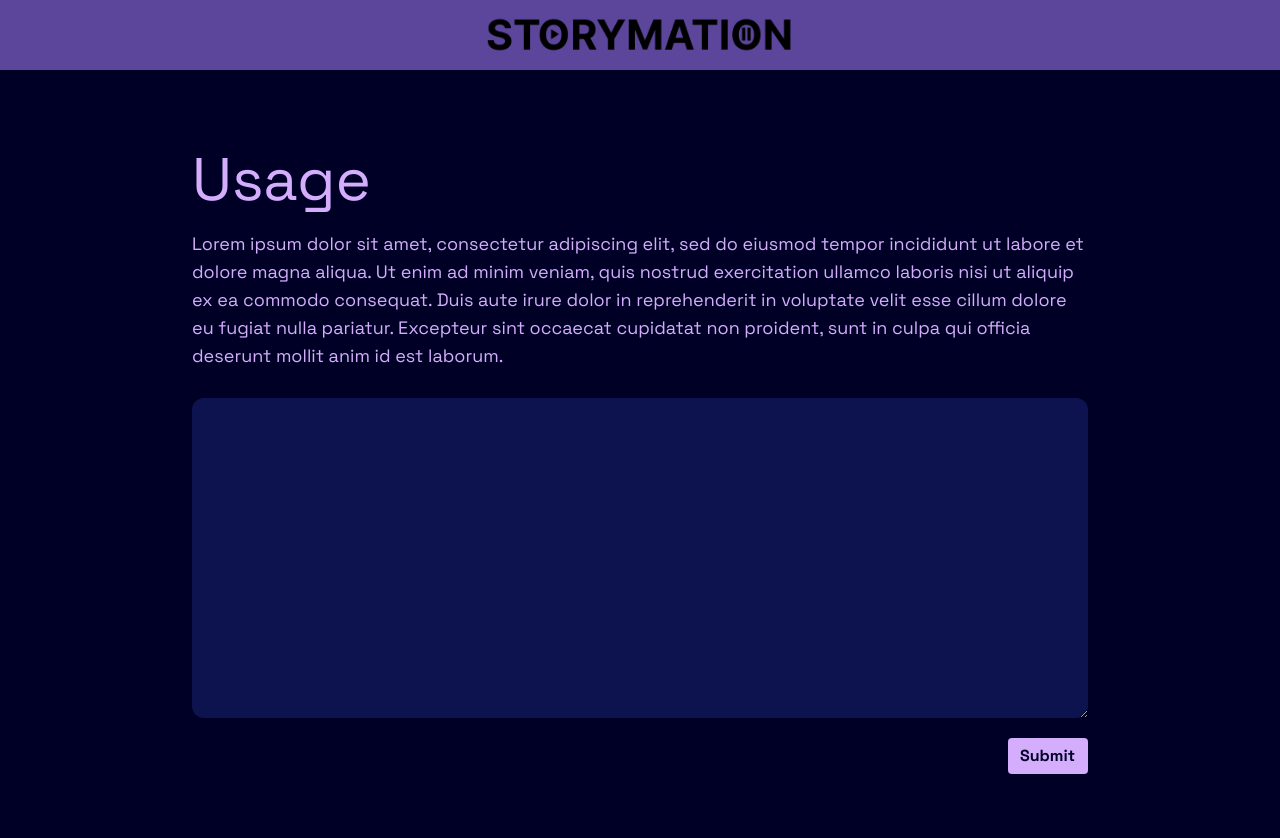
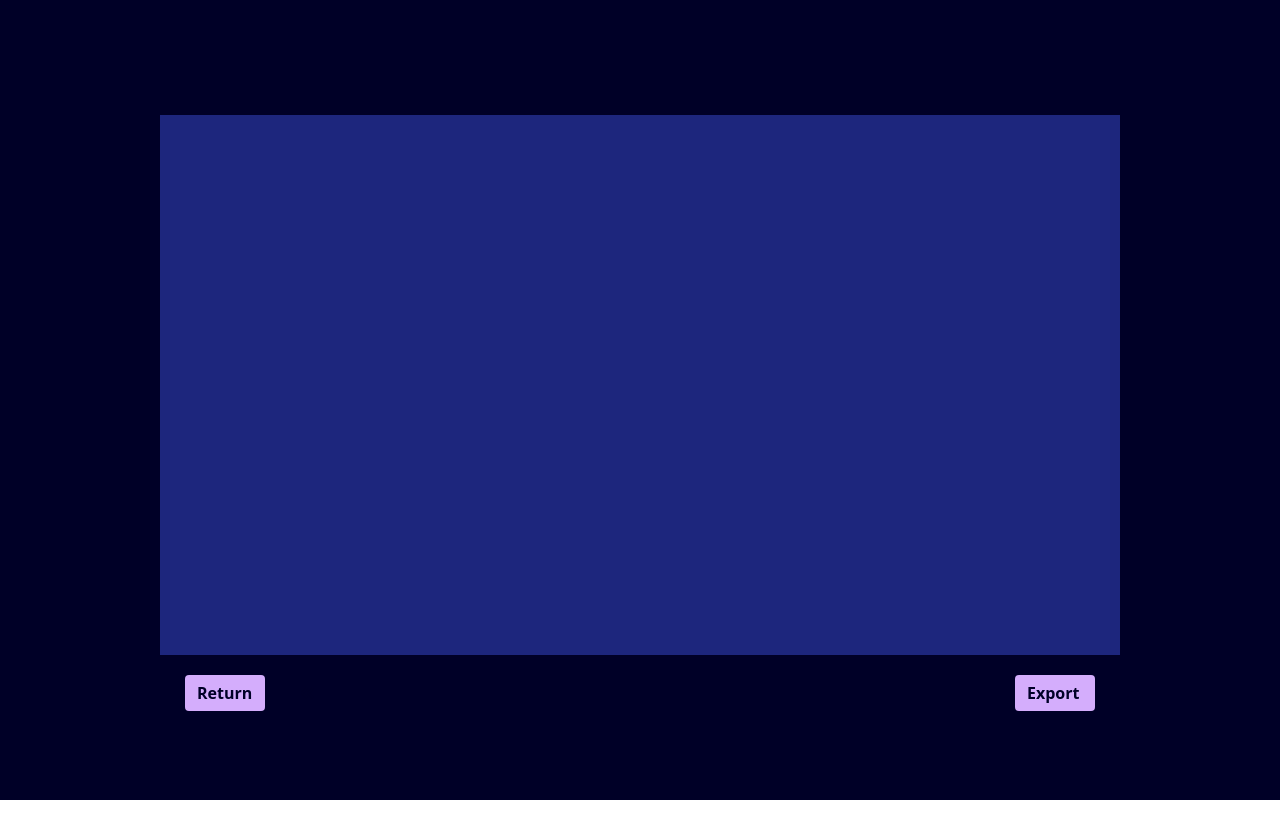
Before and after one commit to willi-li-am/storymation, a React (Create React App) app: page / in a window 1280 px wide. Shown: the top 838 px of the page. After the commit the page ends 800 px from the top, so only its background shows below. Built offline with nearby package versions, Linux system fonts and the light colour scheme.

Commit message:
added selecting the scenes to watch

```diff
--- a/src/App.js
+++ b/src/App.js
@@ -7,22 +7,20 @@ import LoadingPage from './components/loadingPage/loadingPage';
 import PageFrame from './components/pageFrame/pageFrame';
 
 function App() {
-  const [page, setPage] = useState(0);
+  const [page, setPage] = useState(2);
 
   return (
     <>
       {page == 0?
         <PageFrame setPage = {setPage}>
-          <InputPage></InputPage>
+          <InputPage setPage={setPage}></InputPage>
         </PageFrame>
       : <></>}
       {page == 1?
-      <PageFrame setPage = {setPage}>
         <LoadingPage></LoadingPage>
-      </PageFrame>
       : <></>}
       {page == 2?
-        <OutputPage></OutputPage>
+        <OutputPage setPage={setPage}></OutputPage>
       : <></>}
     </>
   );
--- a/src/components/inputPage/inputPage.js
+++ b/src/components/inputPage/inputPage.js
@@ -14,7 +14,7 @@ function Explanation() {
 }
 
 
-function Prompt() {
+function Prompt({setPage}) {
     const [promptContent, setPromptContent] = useState('');
 
     function SendPrompt()
@@ -29,7 +29,7 @@ function Prompt() {
                 onChange={e => setPromptContent(e.target.value)}
             />
             <button className="group bg-100 hover:bg-blue-200 text-500 font-bold rounded w-20 h-9 p-2"
-                    onClick={SendPrompt}>
+                    onClick={() => {SendPrompt(); setPage(2)}}>
                 <div className="flex flex-row items-center h-full w-200 gap-3 group-hover:-translate-x-20 transition-all pl-1">
                     <p className="pr-9">Submit</p>
                     <FontAwesomeIcon icon = {faAngleDoubleRight}></FontAwesomeIcon>
@@ -39,13 +39,13 @@ function Prompt() {
     )
 }
 
-export default function InputPage() {
+export default function InputPage({setPage}) {
     return (
         <>
-            <div className="p-20 bg-500 min-h-screen flex flex-col items-center text-100 font-sg">
+            <div className="p-20 pt-10 bg-500 h-[calc(100vh-70px)] flex flex-col items-center text-100 font-sg">
                 <div className="flex flex-col w-4/5 max-w-4xl gap-7 ">
                     <Explanation />
-                    <Prompt />
+                    <Prompt setPage={setPage} />
                 </div>
             </div>
         </>
--- a/src/components/outputPage/imageView.js
+++ b/src/components/outputPage/imageView.js
@@ -1,7 +1,19 @@
+import { useState } from "react"
+import PreviewImage from "./previewImage"
+
 export default function ImageView({position}){
+    const testArray = ["","","","","","","","","","","",""]
+    const [selected, setSelected] = useState(0)
+    function handleSelect(index){
+        setSelected(index)
+    }
     return(
-        <div className="absolute w-[calc(60vw+100px)] bg-100 h-[100px] duration-500 mb-[50px]" style={{opacity: position? "100%" : "0%"}}>
-            <></>
+        <div className="absolute max-w-[calc(65vw)] bg-100 h-[100px] duration-500 mb-[50px] flex justify-center items-center" style={{opacity: position? "100%" : "0%"}}>
+            {testArray.map((value, index) => {
+                return(
+                    <PreviewImage index = {index} selected={selected} setSelected={setSelected}></PreviewImage>
+                )
+            })}
 
         </div>
     )
--- a/src/components/outputPage/outputPage.js
+++ b/src/components/outputPage/outputPage.js
@@ -4,7 +4,7 @@ export default function OutputPage(props){
 
     return(
         <div className="w-full h-full min-h-screen flex flex-col justify-around items-center bg-500 overflow-hidden">
-            <AnimateFrame></AnimateFrame>
+            <AnimateFrame setPage={props.setPage}></AnimateFrame>
         </div>
     )
 }
--- /dev/null
+++ b/src/components/outputPage/previewImage.js
@@ -0,0 +1,26 @@
+import { hover } from "@testing-library/user-event/dist/hover"
+import { useEffect, useState } from "react"
+
+export default function PreviewImage({img, index, selected, setSelected}){
+
+    const [hovered, setHovered] = useState(false)
+    const [clicked, setClicked] = useState(false)
+
+    useEffect(() => {
+        if (index == selected){
+            setClicked(true)
+        }
+        else if (clicked === true){
+            setClicked(false)
+        }
+    }, [selected])
+
+    return(
+        <img src = ""
+        onClick={() => {setSelected(index)}} onMouseEnter={()=> setHovered(true)} onMouseLeave={() => setHovered(false)}
+        className="h-[100px] w-[200px] bg-200 duration-200 hover:cursor-pointer object-cover"
+        style={{minWidth: hovered || clicked? "150px" : "20px", borderColor: clicked? "red" : "white", borderWidth: clicked? "2px" : "1px"}}>
+
+        </img>
+    )
+}
--- a/src/components/outputPage/videoFrame.js
+++ b/src/components/outputPage/videoFrame.js
@@ -1,8 +1,10 @@
 import { useEffect, useRef, useState } from "react";
 import ImageView from "./imageView";
 import VideoAnimate from "./video";
+import { FontAwesomeIcon } from "@fortawesome/react-fontawesome";
+import { faAngleDoubleLeft, faDownload, faFileExport } from "@fortawesome/free-solid-svg-icons";
 
-export default function AnimateFrame() {
+export default function AnimateFrame({setPage}) {
 
     const [position, setPosition] = useState(false);
     const videoRef = useRef(null)
@@ -30,9 +32,25 @@ export default function AnimateFrame() {
       });
 
     return(
-        <div ref={videoRef} className="aspect-video bg-300 w-[75vw] flex justify-center items-end overflow-hidden">
-            <VideoAnimate setPosition={setPosition}></VideoAnimate>
-            <ImageView position = {position}></ImageView>
+        <div className="flex flex-col justify-center items-center space-y-[20px]">
+            <div ref={videoRef} className="aspect-video bg-300 w-[75vw] flex justify-center items-end overflow-hidden">
+                <VideoAnimate setPosition={setPosition}></VideoAnimate>
+                <ImageView position = {position}></ImageView>
+            </div>
+            <div className="w-[calc(75vw-50px)] h-[10px] flex justify-between">
+                <button onClick={() => {setPage(0)}} className="group bg-100 hover:bg-blue-200 text-500 font-bold rounded w-20 h-9 p-2">
+                    <div className="flex flex-row items-center h-full w-200 gap-3 group-hover:-translate-x-20 transition-all pl-1">
+                        <p className="mr-9">Return</p>
+                        <FontAwesomeIcon icon = {faAngleDoubleLeft}></FontAwesomeIcon>
+                    </div>
+                </button>
+                <button className="group bg-100 hover:bg-blue-200 text-500 font-bold rounded w-20 h-9 p-2">
+                    <div className="flex flex-row items-center h-full w-200 gap-3 group-hover:-translate-x-20 transition-all pl-1">
+                        <p className="pr-9">Export</p>
+                        <FontAwesomeIcon icon = {faDownload}></FontAwesomeIcon>
+                    </div>
+                </button>
+            </div>
         </div>
     )
 }
```
